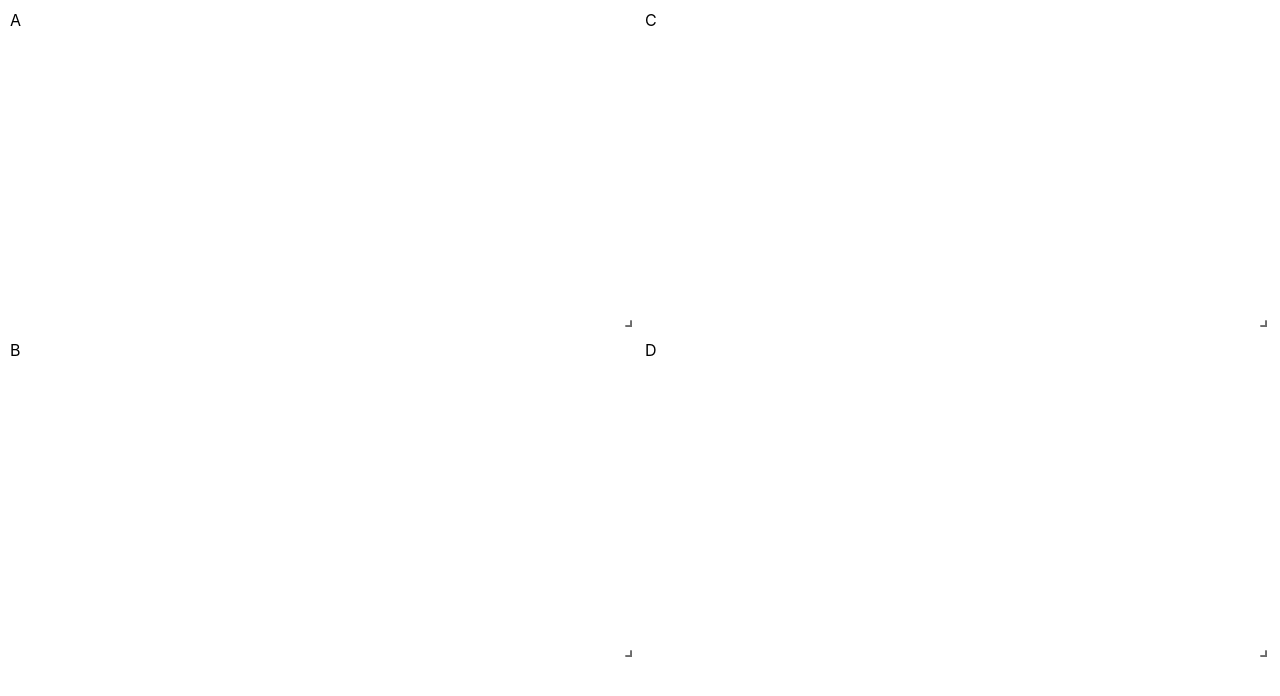
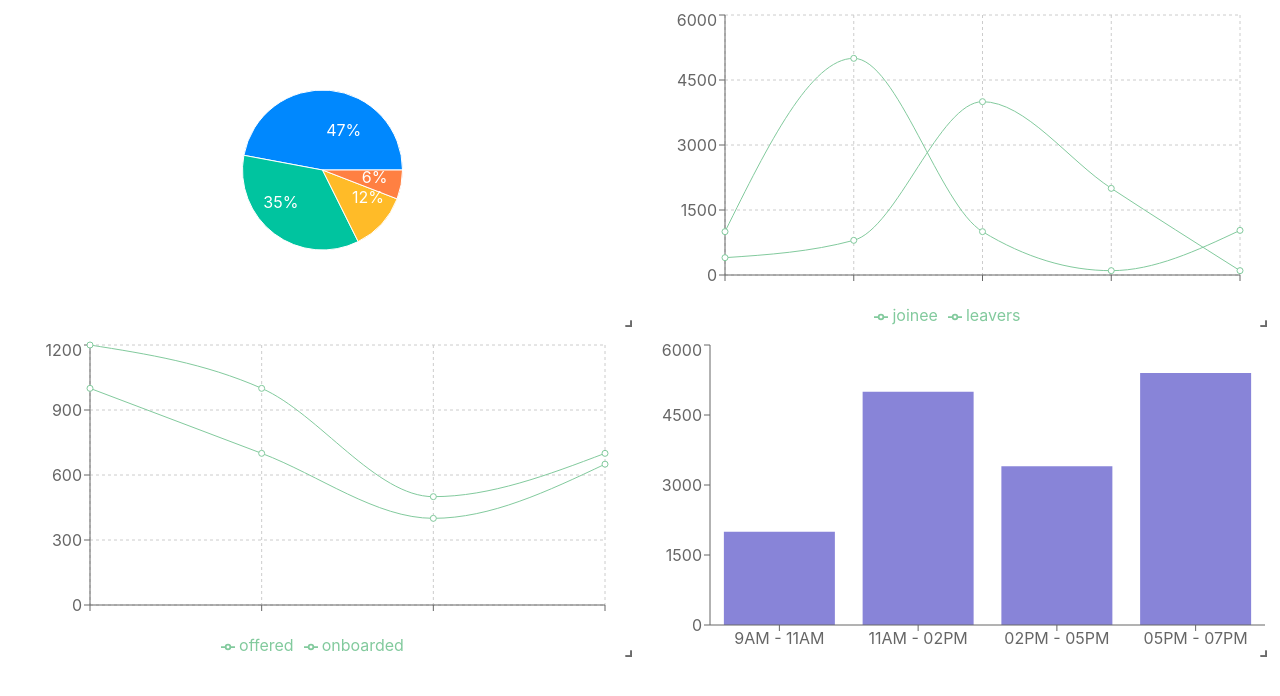
Before and after one commit to imakshar/ReactGridLayout, a React (Create React App) app: page /home in a window 1280 px wide. Shown: the top 696 px of the page. Built offline with nearby package versions, Linux system fonts and the light colour scheme.

Commit message:
All Chart Components Added to Gridlayout

```diff
--- a/src/components/Home/Home.tsx
+++ b/src/components/Home/Home.tsx
@@ -1,7 +1,11 @@
-import { useState } from 'react';
+import { useState } from "react";
 import { Layout, Responsive, WidthProvider } from "react-grid-layout";
 import "react-grid-layout/css/styles.css";
 import "react-resizable/css/styles.css";
+import DesignationChart from "../DesignationChart/DesignationChart";
+import EmployeeAvailabilityChart from "../EmployeeAvailabilityChart/EmployeeAvailabilityChart";
+import EmployeeHistoryChart from "../EmployeeHistoryChart/EmployeeHistoryChart";
+import OnbordingHistoryChart from "../OnbordingHistoryChart/OnbordingHistoryChart";
 const defaultLayout: Layout[] = [
   { i: "a", x: 0, y: 0, w: 6, h: 2, minH: 2 },
   { i: "b", x: 0, y: 0, w: 6, h: 2, minH: 2 },
@@ -13,6 +17,7 @@ const ResponsiveGridLayout = WidthProvider(Responsive);
 const Home = () => {
   const [layout, setLayout] = useState(defaultLayout);
   return (
+    <div>
       <ResponsiveGridLayout
         className="layout"
         layouts={{ lg: layout, md: layout, sm: layout }}
@@ -24,20 +29,20 @@ const Home = () => {
         rowHeight={155}
       >
         <div key="a">
-        A
+          <DesignationChart />
         </div>
-
         <div key="b">
-        B
+          <OnbordingHistoryChart />
         </div>
         <div key="c">
-        C
+          <EmployeeHistoryChart />
         </div>
         <div key="d">
-        D
+          <EmployeeAvailabilityChart />
         </div>
       </ResponsiveGridLayout>
+    </div>
   );
 };
 
-export default Home
+export default Home;
```
Lines whose indentation alone changed are shown as unchanged.
